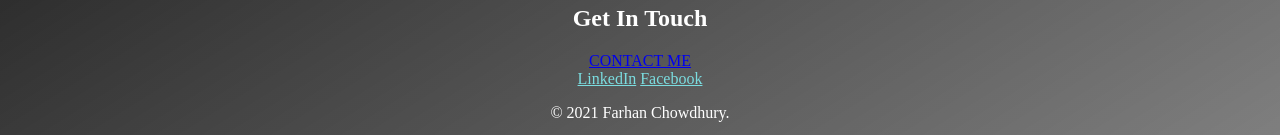
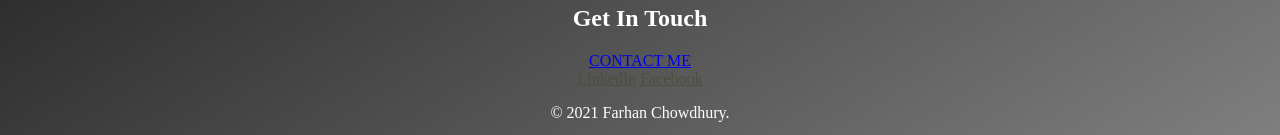
Before and after one commit to FarhanNBL/Website, a plain HTML site: page about.html in a window 1280 px wide. Shown: the part 1332-1467 px from the top of the page. Drawn offline with Linux system fonts and the light colour scheme; a web font is replaced by a local one.

Commit message:
Update style-about.css

```diff
--- a/style/style-about.css
+++ b/style/style-about.css
@@ -42,7 +42,7 @@ body {
 } */
 
 .footer-link {
-  color: #7bdde0;
+  color: #4a503d;
 /*   background-color: rgba(0, 0, 0, 0.575); */
 }
 
```
